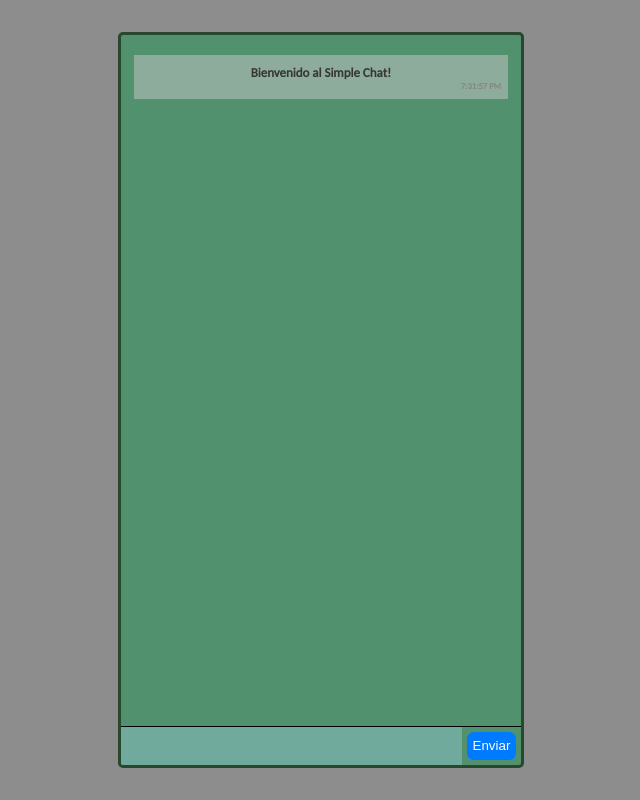
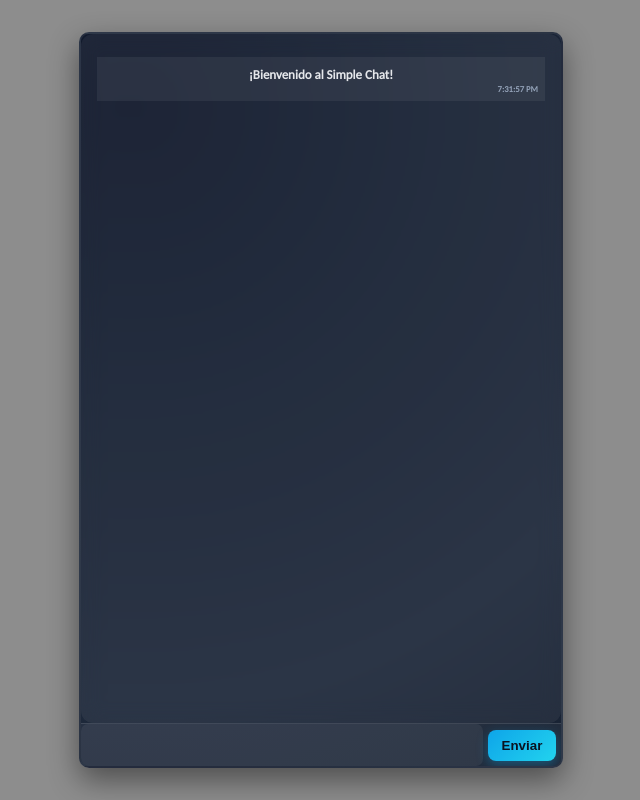
Before and after one commit to fabianlucena/simple-chat-client, a website built with Vite: page index.html in a window 1280 px wide. Shown: the whole page, without its empty margins (319-959 px from the left). Built offline with nearby package versions, Linux system fonts and the light colour scheme.

Commit message:
Mejoras visuales y de estilo.

```diff
--- a/src/simple-chat.css
+++ b/src/simple-chat.css
@@ -2,27 +2,31 @@
   flex: 1;
   display: flex;
   flex-direction: column;
-  font-family: Arial, sans-serif;
-  width: 25em;
-  border-radius: 5px;
+  font-family: 'Carlito', sans-serif;
+  width: 30em;
+  border-radius: 10px;
   overflow: hidden;
   margin: 2em auto;
-  background-color: rgb(82, 145, 110);
-  border: .2em solid #28472d;
-  font-family: 'Carlito', sans-serif;
+  background: radial-gradient(1200px circle at 10% 10%, #0f172a 0%, #1e293b 50%, #0b1220 100%);
+  border: .15em solid rgba(255, 255, 255, 0.08);
+  box-shadow: 0 12px 30px rgba(0, 0, 0, 0.45);
 }
 
 #chatHistory {
   flex: 1;
-  height: 300px;
+  height: 350px;
   overflow-y: scroll;
-  padding: .8em;
+  padding: 1em;
+  background-color: rgba(255, 255, 255, 0.06);
+  backdrop-filter: blur(10px);
+  border-radius: 12px;
+  box-shadow: inset 0 0 0 rgba(0, 0, 0, 0);
 }
 
 #chatInputArea {
   display: flex;
-  border-top-width: .1em;
-  border-top-style: solid;
+  border-top: 1px solid rgba(255, 255, 255, 0.12);
+  background-color: rgba(255, 255, 255, 0.04);
 }
 
 #chatInput {
@@ -30,29 +34,64 @@
   padding: .8em;
   border: none;
   font-size: 14px;
-  background-color: rgb(112, 170, 157);
+  background-color: rgba(255, 255, 255, 0.06);
+  color: #e5e7eb;
+  border-radius: .5em;
 }
 
 #chatInput:focus {
   outline: none;
 }
 
+#chatInput::placeholder {
+  color: rgba(229, 231, 235, 0.6);
+}
+
 #chatSendButton {
-  padding: .4em;
-  margin: .4em .4em;
-  background-color: #007bff;
-  border-radius: .5em;
-  color: white;
+  padding: .6em 1em;
+  margin: .4em;
+  background: linear-gradient(135deg, #0ea5e9, #22d3ee);
+  border-radius: .6em;
+  color: #0b1220;
+  font-weight: 600;
   border: none;
   cursor: pointer;
+  box-shadow: 0 4px 12px rgba(14, 165, 233, 0.35);
+  transition: transform 0.1s ease, box-shadow 0.2s ease, filter 0.2s ease;
+}
+
+#chatSendButton:hover {
+  filter: brightness(1.08);
+  transform: translateY(-1px);
+  box-shadow: 0 8px 18px rgba(14, 165, 233, 0.45);
+}
+
+#chatSendButton:active {
+  transform: translateY(0);
+  box-shadow: 0 3px 10px rgba(14, 165, 233, 0.35);
+}
+
+.message {
+  margin: 0.5em 0;
+  padding: 0.5em;
+  border-radius: 5px;
+  background-color: rgba(255, 255, 255, 0.08);
+  color: #e5e7eb;
+  border: 1px solid rgba(255, 255, 255, 0.12);
+  transition: background-color 0.2s ease;
+}
+
+.message:hover {
+  background-color: rgba(255, 255, 255, 0.14);
 }
 
 .chat-message {
   margin-bottom: .5em;
   padding: .5em;
   border-radius: .5em;
-  background-color: rgba(255, 255, 255, 0.8);
-  border: .15em solid rgba(35, 67, 54, .8);
+  background-color: rgba(255, 255, 255, 0.08);
+  border: 1px solid rgba(255, 255, 255, 0.15);
+  color: #e5e7eb;
 }
 
 .chat-message-system {
@@ -60,25 +99,32 @@
   font-weight: bold;
   text-align: center;
   margin: .5em 0;
-  background-color: rgba(200, 200, 200, 0.5);
+  background-color: rgba(255, 255, 255, 0.06);
   border-style: none;
   border-radius: 0;
+  color: #cbd5e1;
 }
 
 .chat-message-mine {
   margin-left: 3em;
+  background: linear-gradient(135deg, rgba(14,165,233,0.25), rgba(34,211,238,0.25));
+  border: 1px solid rgba(14, 165, 233, 0.35);
+  color: #e6f9ff;
 }
 
 .chat-message-not-mine {
   margin-right: 3em;
+  background-color: rgba(255, 255, 255, 0.08);
+  border: 1px solid rgba(255, 255, 255, 0.15);
 }
 
-.chat-message-system .chat-message-user {
+.chat-message-system .chat-message-user,
+.chat-message-mine .chat-message-user {
   display: none;
 }
 
 .chat-message-user {
-  color: rgba(25, 70, 138, 0.8);
+  color: #93c5fd;
   font-weight: bold;
   font-size: 0.8em;
   align-self: flex-end;
@@ -87,12 +133,12 @@
 .chat-message-text {
   margin-top: .2em;
   font-size: 0.9em;
-  color: #363636;
+  color: #e5e7eb;
 }
 
 .chat-message-timestamp {
   font-size: 0.6em;
-  color: #858585;
+  color: #94a3b8;
   margin-top: .2em;
   text-align: right;
 }
--- a/src/simple-chat.js
+++ b/src/simple-chat.js
@@ -5,7 +5,7 @@ export default class SimpleChat {
     this.create();
 
     this.addMessage({
-      message: 'Bienvenido al Simple Chat!',
+      message: '¡Bienvenido al Simple Chat!',
       type: 'system',
       timestamp: Date.now()
     });
```
